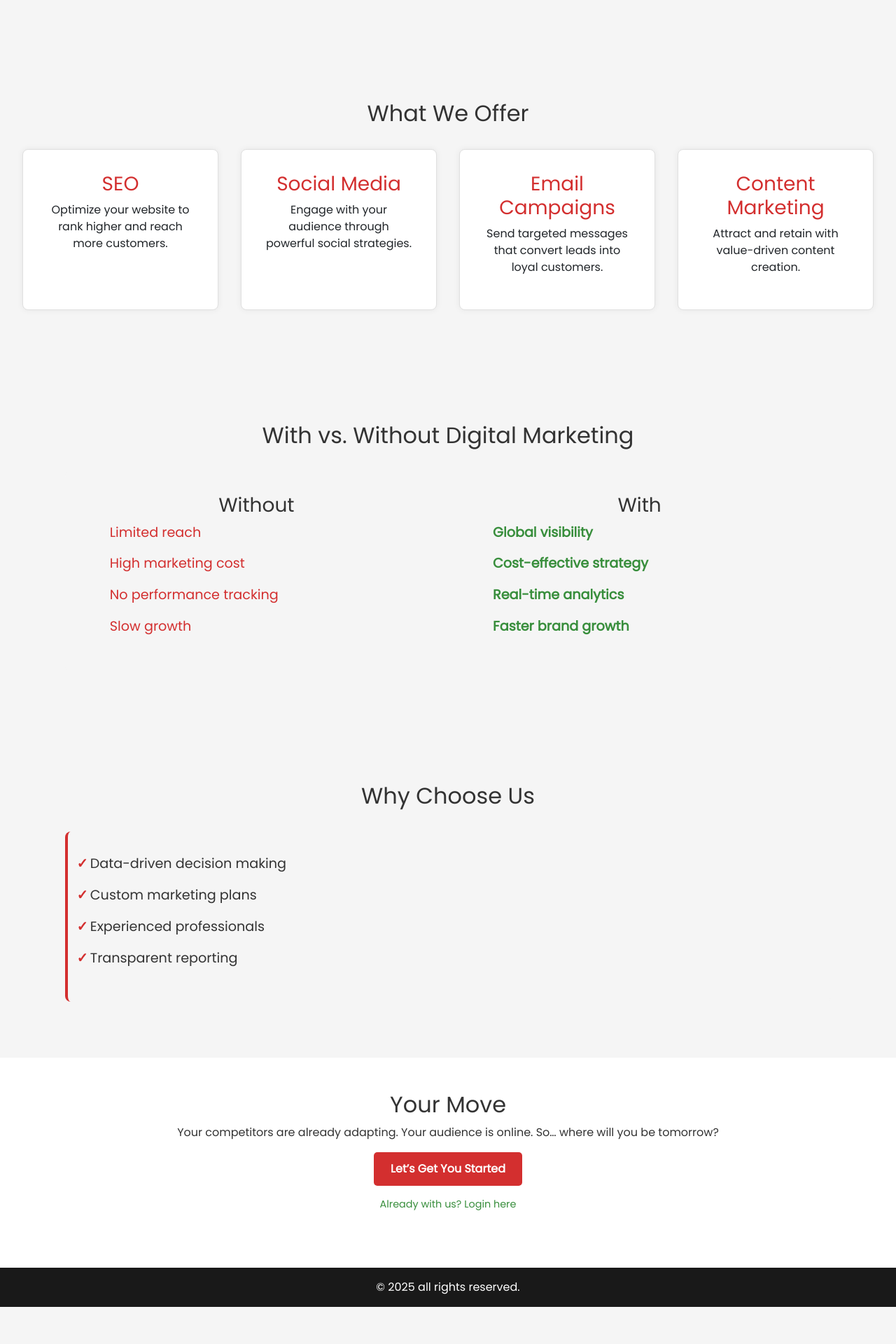
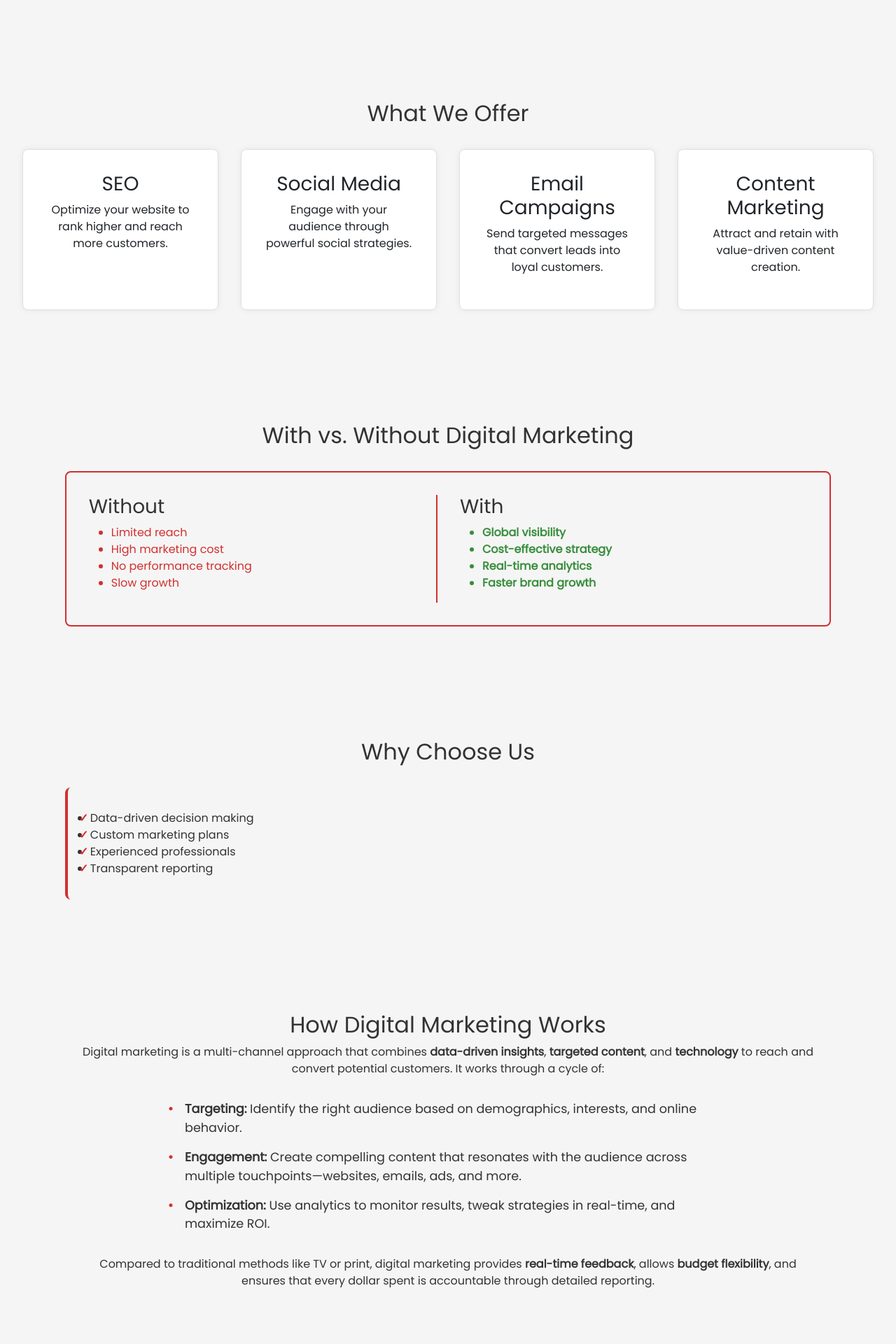
Before and after one commit to machine-56/digital-marketting, a Django app: page / in a window 1280 px wide. Shown: the part 1160-3080 px from the top of the page at 70% size. Before the commit the page ends 3027 px from the top, so only its background shows below. Run offline with Django 5.2, Linux system fonts and the light colour scheme; some libraries are stand-ins or nearby versions.

Commit message:
minor edit landing

```diff
--- a/digital_marketing/static/css/home.css
+++ b/digital_marketing/static/css/home.css
@@ -1,4 +1,3 @@
-
 
 body {
   background-color: var(--background);
@@ -67,7 +66,7 @@ body {
   color: #fff;
 }
 
-.intro, .services, .comparison, .why, .conclusion {
+.intro, .services, .comparison, .why, .conclusion, .how-it-works, .social-media-advantage {
   padding: 5rem 2rem;
   text-align: center;
   background-color: var(--background);
@@ -89,10 +88,6 @@ body {
   transition: transform 0.3s ease, box-shadow 0.3s ease;
 }
 
-.card h3{
-  color: var(--primary);
-}
-
 .card:hover {
   transform: translateY(-8px);
   box-shadow: 0 10px 20px #00000020;
@@ -111,17 +106,22 @@ body {
   display: flex;
   flex-direction: column;
   gap: 2rem;
+  border: 2px solid var(--primary);
+  text-align: start;
 }
 
 .comparison-grid > div {
   flex: 1;
 }
 
-.comparison-grid li, .why-points li {
-  list-style: none;
-  font-size: 1.2rem;
-  margin-bottom: 1rem;
-  text-align: left;
+@media (min-width: 768px) {
+  .comparison-grid {
+    flex-direction: row;
+  }
+
+  .comparison-grid > div:not(:last-child) {
+    border-right: 2px solid var(--primary);
+  }
 }
 
 .without li {
@@ -132,7 +132,6 @@ body {
   color: #388e3c;
   font-weight: bold;
 }
-
 
 .why-points {
   border-left: 4px solid var(--primary);
@@ -159,15 +158,25 @@ body {
   font-size: 0.9rem;
 }
 
-.link-login{
-  text-decoration: none;
-  color: #388e3c;
+.how-it-works ul, .social-media-advantage ul {
+  list-style: none;
+  max-width: 800px;
+  margin: 2rem auto;
+  padding: 0;
+  text-align: left;
 }
 
-@media (min-width: 768px) {
-    .comparison-grid {
-      flex-direction: row;
-      justify-content: center;
-      gap: 4rem;
-    }
+.how-it-works li, .social-media-advantage li {
+  font-size: 1.1rem;
+  margin-bottom: 1rem;
+  position: relative;
+  padding-left: 1.5rem;
 }
+
+.how-it-works li::before, .social-media-advantage li::before {
+  content: "•";
+  position: absolute;
+  left: 0;
+  color: var(--primary);
+  font-weight: bold;
+}
--- a/digital_marketing/templates/home.html
+++ b/digital_marketing/templates/home.html
@@ -81,6 +81,33 @@
     </ul>
   </div>
 
+  <div class="container">
+    <div class="how-it-works">
+      <h2>How Digital Marketing Works</h2>
+      <p>Digital marketing is a multi-channel approach that combines <b>data-driven insights</b>, <b>targeted content</b>, and <b>technology</b> to reach and convert potential customers. It works through a cycle of:</p>
+      <ul>
+        <li><strong>Targeting:</strong> Identify the right audience based on demographics, interests, and online behavior.</li>
+        <li><strong>Engagement:</strong> Create compelling content that resonates with the audience across multiple touchpoints—websites, emails, ads, and more.</li>
+        <li><strong>Optimization:</strong> Use analytics to monitor results, tweak strategies in real-time, and maximize ROI.</li>
+      </ul>
+      <p>Compared to traditional methods like TV or print, digital marketing provides <b>real-time feedback</b>, allows <b>budget flexibility</b>, and ensures that every dollar spent is accountable through detailed reporting.</p>
+    </div>
+
+    <div class="social-media-advantage">
+      <h2>Social Media: The Power of Connection</h2>
+      <p>Social media platforms have transformed the way brands and consumers interact. Here's why they outshine traditional marketing:</p>
+      <ul>
+        <li><strong>Two-Way Communication:</strong> Engage directly with your audience through comments, messages, and shares—building trust and community.</li>
+        <li><strong>Hyper-Targeted Ads:</strong> Reach specific groups based on location, age, interests, and behavior—ensuring your message lands where it matters most.</li>
+        <li><strong>Viral Potential:</strong> Leverage the power of shares, likes, and trends to amplify your brand's reach far beyond paid campaigns.</li>
+        <li><strong>Real-Time Adaptability:</strong> Launch campaigns quickly and adjust on the fly based on audience response—something traditional marketing can't match.</li>
+      </ul>
+      <p>Whether you're a small business or a global brand, social media provides a platform to <b>humanize your brand</b>, tell your story, and drive meaningful engagement that translates into real business results.</p>
+    </div>
+  </div>
+
+
+
   <div class="conclusion">
     <h2>Your Move</h2>
     <p>Your competitors are already adapting. Your audience is online. So… where will you be tomorrow?</p>
```
